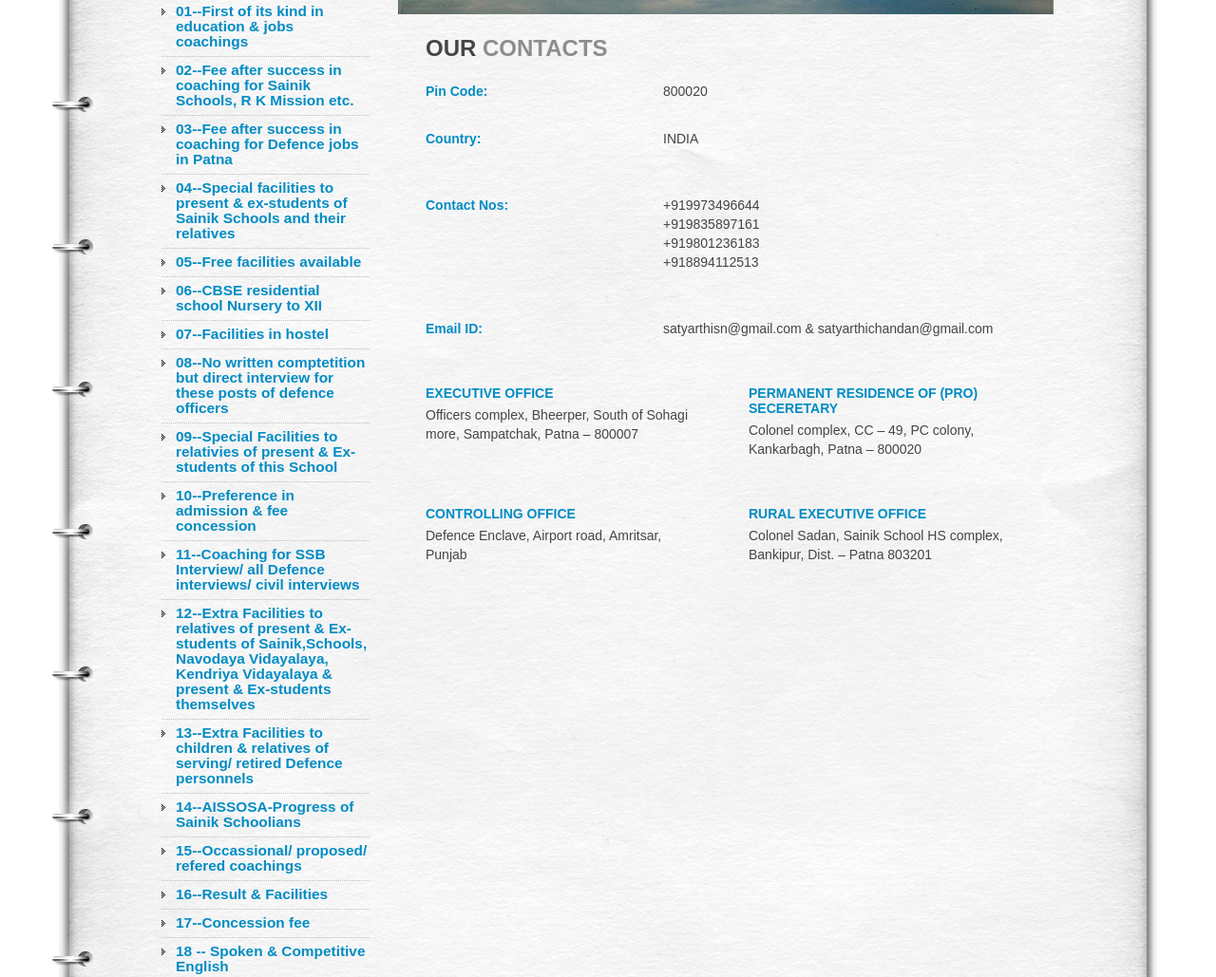
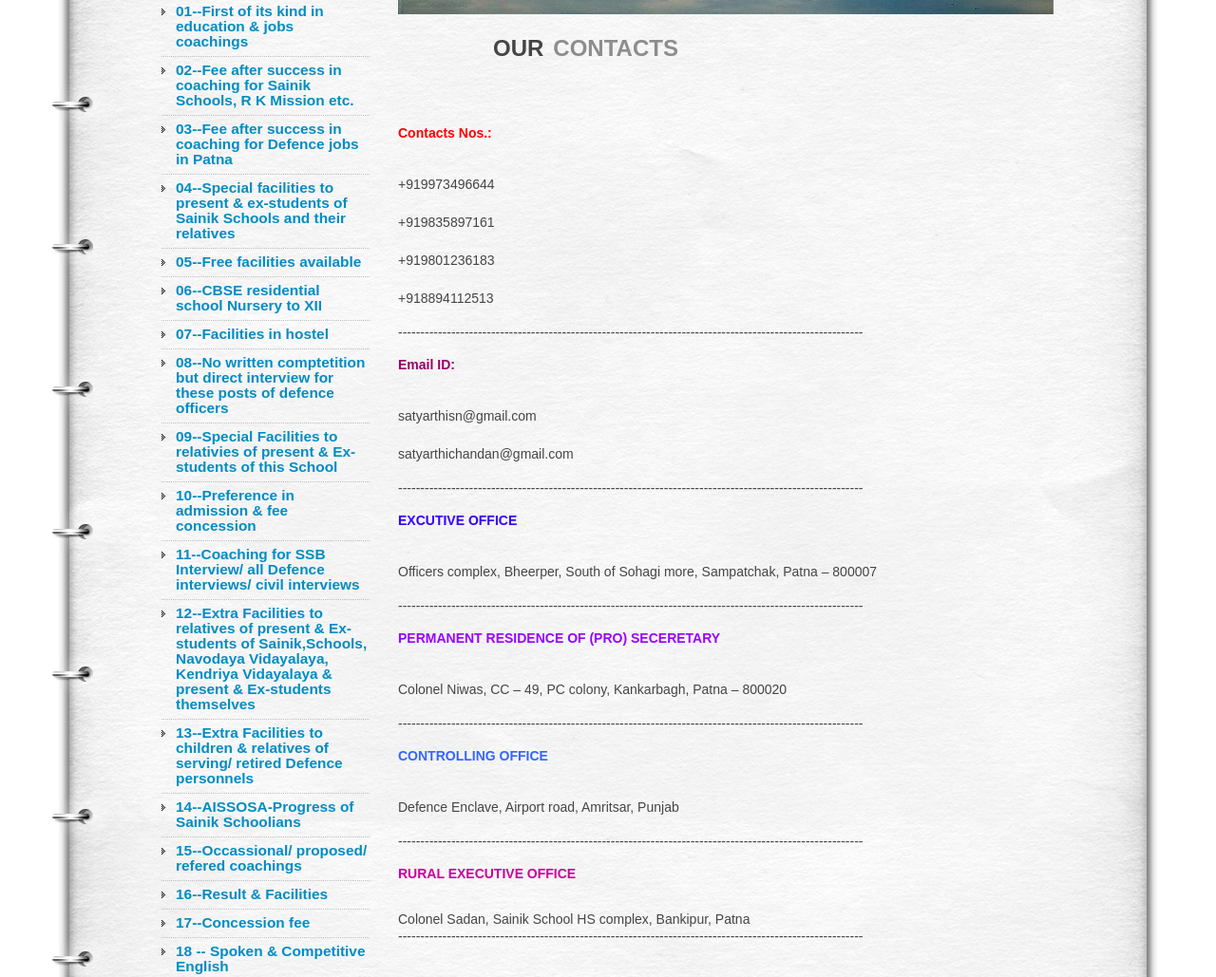
Before and after one commit to satyarthisn/satyarthisn.github.io, a plain HTML site: page contact-us.html in a window 1280 px wide. Shown: the part 379-1408 px from the top of the page at 95% size. Drawn offline with Linux system fonts and the light colour scheme.

Commit message:
04 jan 15 2:45 am

```diff
--- a/contact-us.html
+++ b/contact-us.html
@@ -63,49 +63,54 @@
          <h2>MOB NO:--<span>+919835897161 +919973496644</span>+919801236183</span></h2>
          </div><div class="ic">More Website Templates at TemplateMonster.com!</div>
          <div class="inside">
-            <h2>Our <span>Contacts</span></h2>
-            <div class="address">
-               <address>
-               <strong>Pin Code:</strong>800020<br>
-               <p style="margin-top:30px"><strong>Country:</strong>INDIA<br></p>
-               <p style="margin-top:50px"><strong>Contact Nos:</strong>+919973496644<br>
-               <strong><span style="margin:10px"></strong>+919835897161<br>
-			   <strong><span style="margin:10px"></strong>+919801236183<br>
-			   <strong><span style="margin:10px"></strong>+918894112513<br></p>
+
+            <h2>OUR<span style="margin-left:10px;">CONTACTS</span></h2>
+        </div>
+			 <br><h5 style="color:#FF0000">Contacts Nos.:</h5></br>
+             <p><br>
+             +919973496644</br>
+             <br>
+             +919835897161</br>
+             <br>
+             +919801236183</br>
+	         <br>
+	         +918894112513</br>
+			 </p>
+             <p>---------------------------------------------------------------------------------------------------------<br>
+             </p>
+             <h5 style="color:#990066">Email ID:</h5></br>
+            <p><br>
+            satyarthisn@gmail.com</br>
+            <br>
+            satyarthichandan@gmail.com</br>
+            </p>
+            <p>---------------------------------------------------------------------------------------------------------<br>
+            </p>
+            <h5 style="color:#3300FF">EXCUTIVE OFFICE</h5></br>
+            <p><br>
+            Officers complex, Bheerper, South of Sohagi more, Sampatchak, Patna – 800007</br>
+   </p>
+            <p>---------------------------------------------------------------------------------------------------------<br>
+            </p>
+            <h5 style="color:#9900FF">PERMANENT RESIDENCE OF (PRO) SECERETARY</h5></br>
+            <p><br>
+            Colonel Niwas, CC – 49, PC colony, Kankarbagh, Patna – 800020</br>
+            </p>
+            <p>---------------------------------------------------------------------------------------------------------<br>
+            </p>
+            <h5 style="color:#3366FF">CONTROLLING OFFICE</h5></br>
+            <p><br>
+            Defence Enclave, Airport road, Amritsar, Punjab</br>
+            </p>
+            <p>---------------------------------------------------------------------------------------------------------<br>
+            </p>
+            <h5 style="color:#CC0099">RURAL EXECUTIVE OFFICE</h5></br>
+   <br>Colonel Sadan, Sainik School HS complex, Bankipur, Patna</br>
+            <p>---------------------------------------------------------------------------------------------------------<br>
+			</p>
 
 
 
-			   <p style="margin-top:50px"><strong>Email ID:</strong>satyarthisn@gmail.com & satyarthichandan@gmail.com<br></p>
-			   <!--<p style="margin-top:30px"><strong>EXECUTIVE OFFICE</strong>Officers complex, Bheerper, South of <br>
-			   <strong><span style="margin:10px"></strong>Sohagi more, Sampatchak, Patna – 800007</span><br>
-			   <p style="margin-top:30px"><strong>PERMANENT RESIDENCE OF (PRO) SECERETARY</strong>Colonel complex, CC – 49, PC colony, Kankarbagh, Patna – 800020</p><br>
-			   <p style="margin-top:30px"><strong>CONTROLLING OFFICE</strong>Defence Enclave, Airport road, Amritsar, Punjab</p><br>
-			   <p style="margin-top:30px"><strong>RURAL EXECUTIVE OFFICE</strong>Colonel Sadan, Sainik School HS complex, Bankipur,<br>
-			   <strong><span style="margin:10px"></strong>Dist. – Patna 803201<br> -->
-
-
-
-
-
-
-			   </address>
-
-               <div class="extra-wrap">
-                  <h4 style="margin-top:50px">EXECUTIVE OFFICE</h4>
-                  <p style="margin-top:5px">Officers complex, Bheerper, South of Sohagi more, Sampatchak, Patna – 800007</p>
-               </div>
-			   <div class="extra-wrap" style="margin-left:50px">
-                  <h4 style="margin-top:50px">PERMANENT RESIDENCE OF (PRO) SECERETARY</h4>
-                  <p style="margin-top:5px">Colonel complex, CC – 49, PC colony, Kankarbagh, Patna – 800020</p>
-               </div>
-			   <div class="extra-wrap">
-                  <h4 style="margin-top:50px">CONTROLLING OFFICE</h4>
-                  <p style="margin-top:5px">Defence Enclave, Airport road, Amritsar, Punjab</p>
-               </div>
-			   <div class="extra-wrap" style="margin-left:50px">
-                  <h4 style="margin-top:50px">RURAL EXECUTIVE OFFICE</h4>
-                  <p style="margin-top:5px">Colonel Sadan, Sainik School HS complex, Bankipur, Dist. – Patna 803201</p>
-               </div>
 
             </div>
             <!--<h2>Contact <span>Form</span></h2>
--- a/css/style.css
+++ b/css/style.css
@@ -464,7 +464,7 @@ header nav {
 
 /*===== content =====*/
 #content .inside {
-	padding:22px 20px 0 29px;
+	padding:22px 20px 30px 100px;
 }
 #content .ic,
 #content .ic a {border:0;float:right;background:#000;color:#ff7b01;width:100%;line-height:10px;font-size:10px;margin:-50% 0 0 0;padding:0}
```
